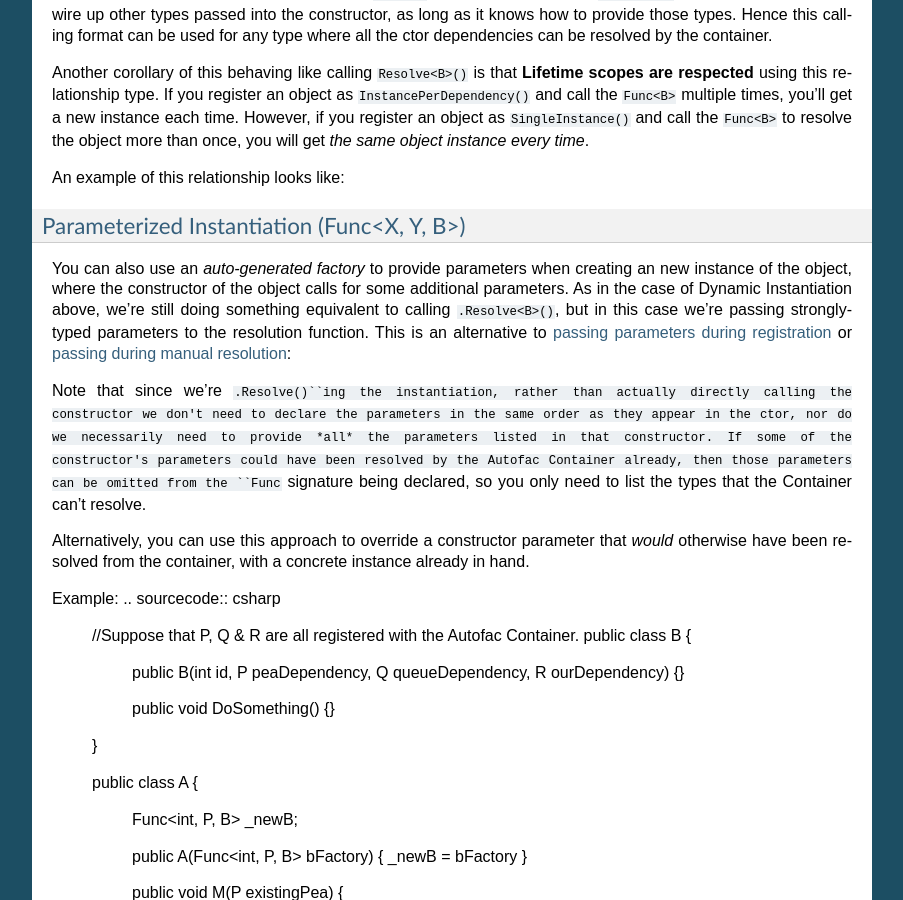
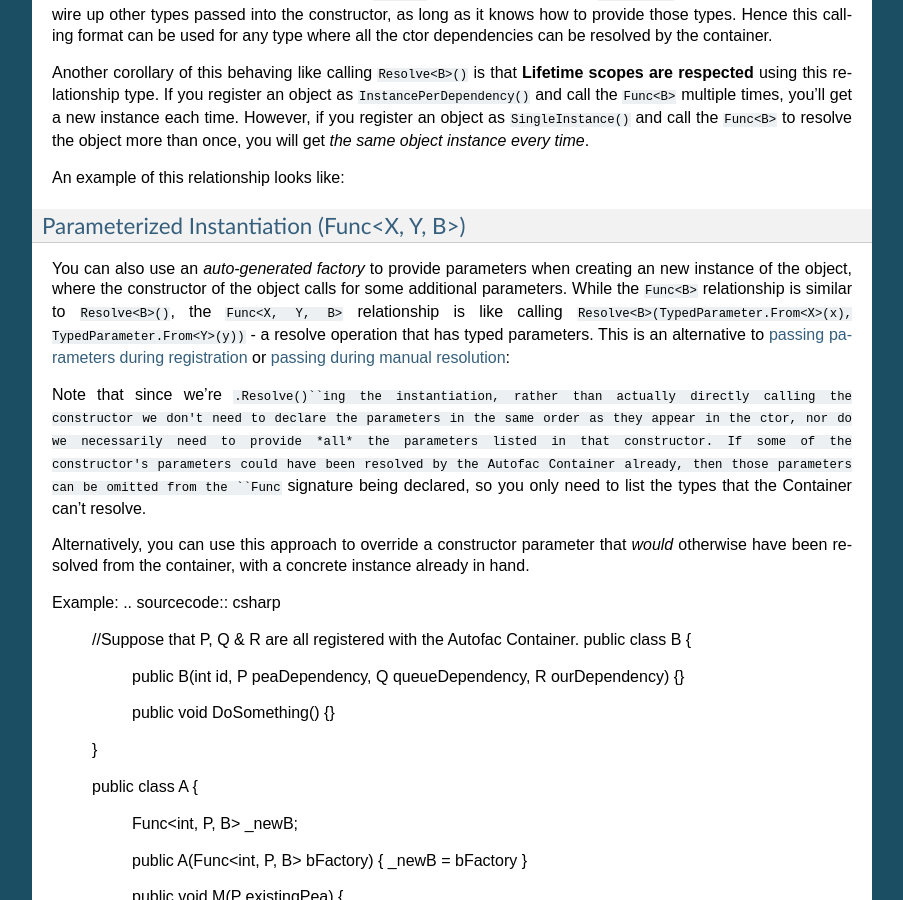
Before and after one commit to autofac/Documentation, a Sphinx documentation site: the page built from docs/resolve/relationships.rst, in a window 1280 px wide and 900 px high, scrolled down 3156 px. Shown: the whole window, without its empty margins (198-1101 px from the left). Built offline with Sphinx 7.4.7, drawn with Linux system fonts in a browser that asks for light colours.

Commit message:
Update docs/resolve/relationships.rst
Co-Authored-By: Travis Illig <tillig@paraesthesia.com>

```diff
--- a/docs/resolve/relationships.rst
+++ b/docs/resolve/relationships.rst
@@ -176,7 +176,7 @@ An example of this relationship looks like:
 
 Parameterized Instantiation (Func<X, Y, B>)
 -------------------------------------------
-You can also use an *auto-generated factory* to provide parameters when creating an new instance of the object, where the constructor of the object calls for some additional parameters. As in the case of Dynamic Instantiation above, we're still doing something equivalent to calling ``.Resolve<B>()``, but in this case we're passing strongly-typed parameters to the resolution function. This is an alternative to :doc:`passing parameters during registration <../register/parameters>` or :doc:`passing during manual resolution <../resolve/parameters>`:
+You can also use an *auto-generated factory* to provide parameters when creating an new instance of the object, where the constructor of the object calls for some additional parameters. While the ``Func<B>`` relationship is similar to ``Resolve<B>()``, the ``Func<X, Y, B>`` relationship is like calling ``Resolve<B>(TypedParameter.From<X>(x), TypedParameter.From<Y>(y))`` - a resolve operation that has typed parameters. This is an alternative to :doc:`passing parameters during registration <../register/parameters>` or :doc:`passing during manual resolution <../resolve/parameters>`:
 
 .. sourcecode:: csharp
     public class B
```
